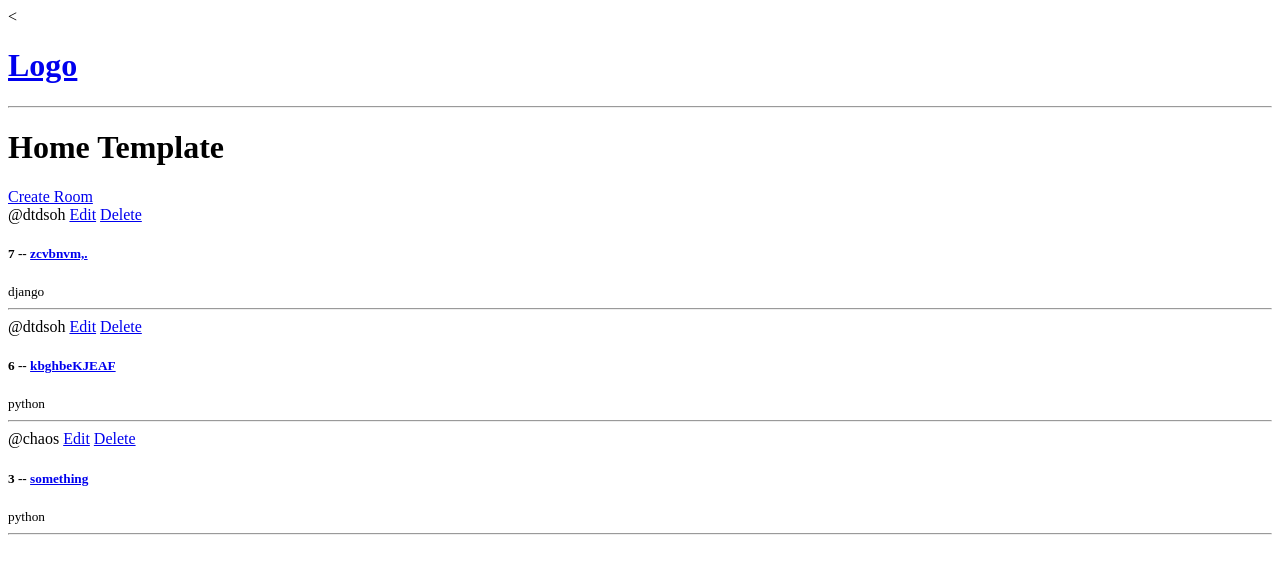
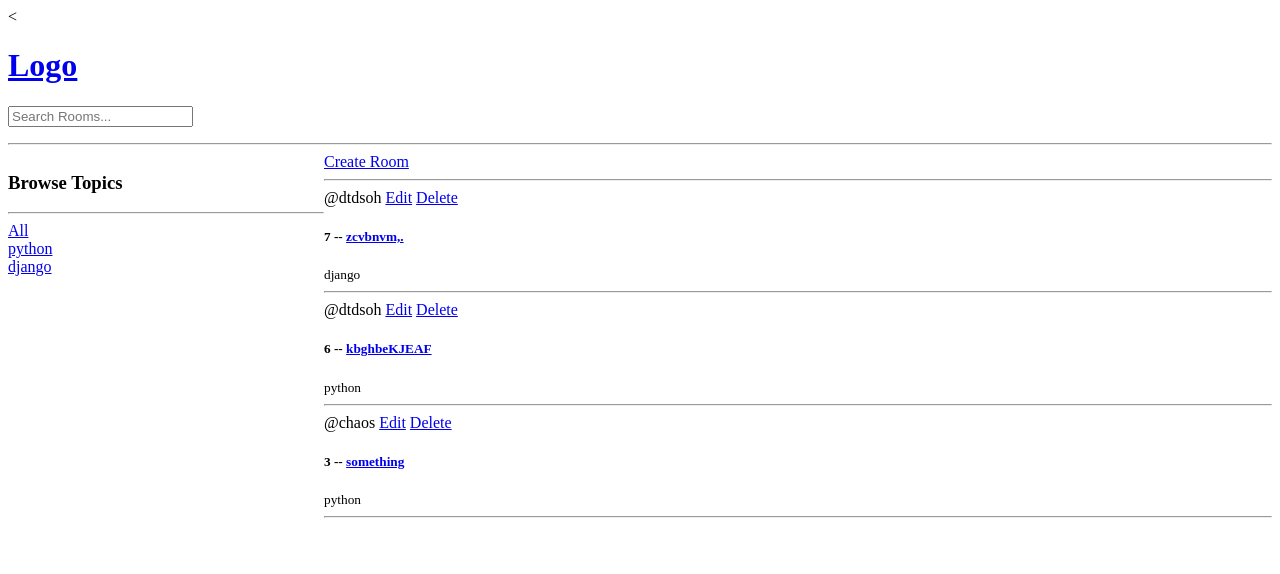
Before and after one commit to chaosishere/djangoProject, a Django app: page / in a window 1280 px wide. Shown: the top 574 px of the page. Run offline with Django 5.2, Linux system fonts and the light colour scheme; data comes from the database, SQL or seed files in the repository; both versions use the stored data as it was after the commit.

Commit message:
added search for only room topic currently

```diff
--- a/base/templates/base/home.html
+++ b/base/templates/base/home.html
@@ -1,10 +1,34 @@
 {% extends 'base/main.html' %}
 {% block content %}
 
-<h1>Home Template</h1>
-<div>
-    <a href={% url 'create-room' %}>Create Room</a>
+<style>
+    .home-container {
+        display: grid;
+        grid-template-columns:  1fr 3fr;
+    }
+</style>
+
+
+<div class="home-container">
     <div>
+        <h3>Browse Topics</h3>
+        <hr>
+        <div>
+            <a href={% url 'home' %}>All</a>
+        </div>
+
+        {% for topic in topics %}
+        <div>
+            <a href="{% url 'home' %}?q={{ topic.name }}">{{ topic.name }}</a>
+        </div>
+
+        {% endfor %}
+
+    </div>
+
+    <div>
+        <a href={% url 'create-room' %}>Create Room</a>
+        <hr>
         {% for room in rooms %}
 
             <div>
@@ -17,13 +41,8 @@
                 <small>{{ room.topic.name }}</small>
                 <hr>
             </div>
-
         {% endfor %}
-
-
     </div>
-
-
 </div>
 
 
--- a/base/templates/base/navbar.html
+++ b/base/templates/base/navbar.html
@@ -2,4 +2,8 @@
     <h1>Logo</h1>
 </a>
 
+<form method="GET" action="{% url 'home' %}">
+    <input type="text" name="q" placeholder="Search Rooms...">
+</form>
+
 <hr>
--- a/base/templates/base/room.html
+++ b/base/templates/base/room.html
@@ -1,6 +1,7 @@
 {% extends 'base/main.html' %}
 {% block content %}
 <h1> {{ room.name }}</h1>
+    <small>@{{ room.host.username }}</small>
 
 
 {% endblock %}
--- a/base/views.py
+++ b/base/views.py
@@ -1,6 +1,7 @@
 from django.shortcuts import render, redirect
 from django.http import HttpResponse
 from .models import Room
+from .models import Topic
 from .forms import RoomForm
 #creating room
 
@@ -11,8 +12,15 @@ from .forms import RoomForm
 #]
 
 def home(request):
-    rooms = Room.objects.all() #overwrite the rooms from above to the models and added via admin panel
-    return render(request, 'base/home.html', {'rooms': rooms})
+    q = request.GET.get('q') if request.GET.get('q') != None else ''
+
+    rooms = Room.objects.filter(topic__name__contains=q)
+    #overwrite the rooms from above to the models and added via admin panel
+    topics = Topic.objects.all()
+
+    context = {'rooms': rooms, 'topics': topics}
+
+    return render(request, 'base/home.html', context)
 
 def room(request, pk):
 
```
Also changed, not shown: db.sqlite3.
